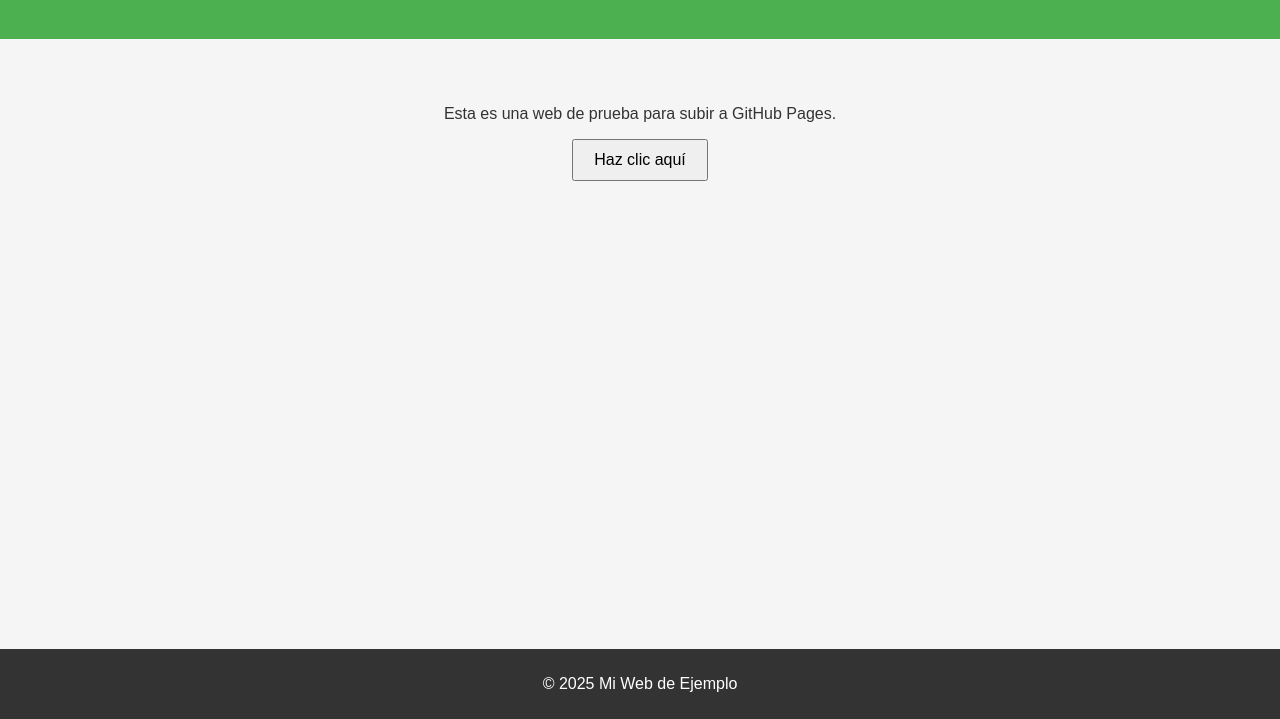
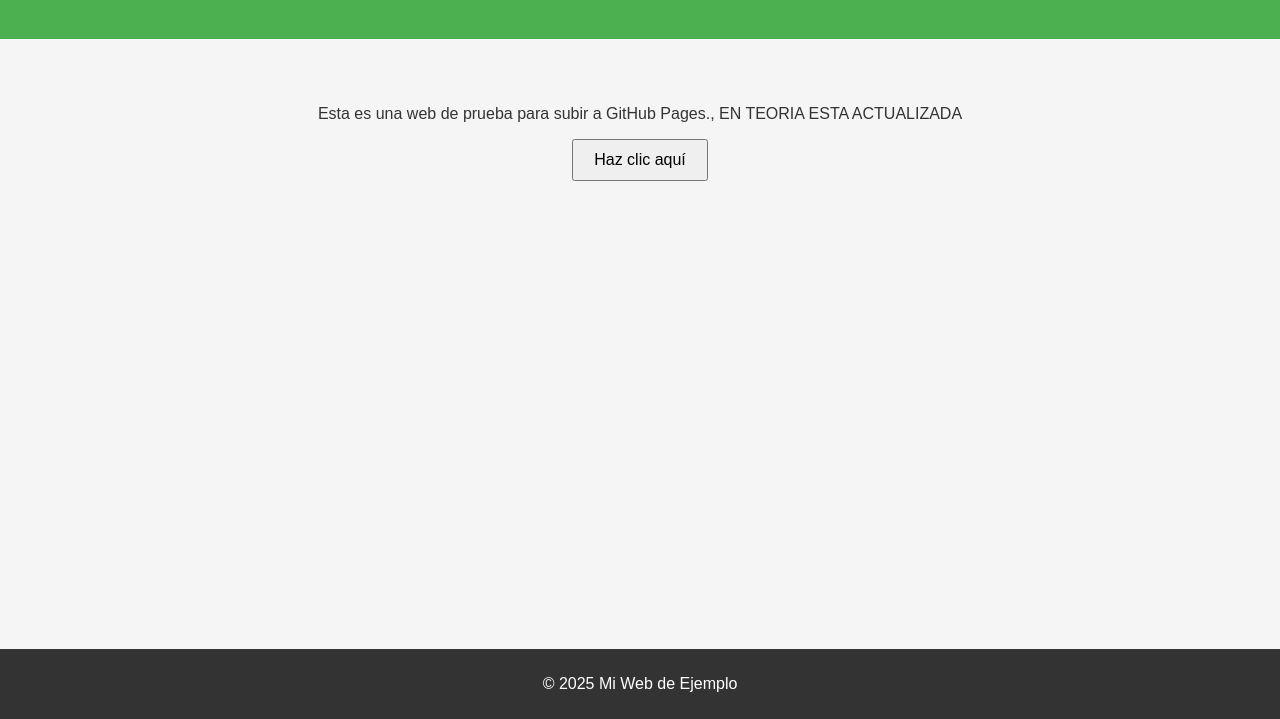
Before and after one commit to janexDev/miWeb, a plain HTML site: page index.html in a window 1280 px wide. Shown: the part 81-800 px from the top of the page. Drawn offline with Linux system fonts and the light colour scheme.

Commit message:
Actualización de la web

```diff
--- a/index.html
+++ b/index.html
@@ -13,7 +13,7 @@
     </header>
 
     <main>
-        <p>Esta es una web de prueba para subir a GitHub Pages.</p>
+        <p>Esta es una web de prueba para subir a GitHub Pages., EN TEORIA ESTA ACTUALIZADA</p>
         <button id="boton">Haz clic aquí</button>
         <p id="mensaje"></p>
     </main>
```
